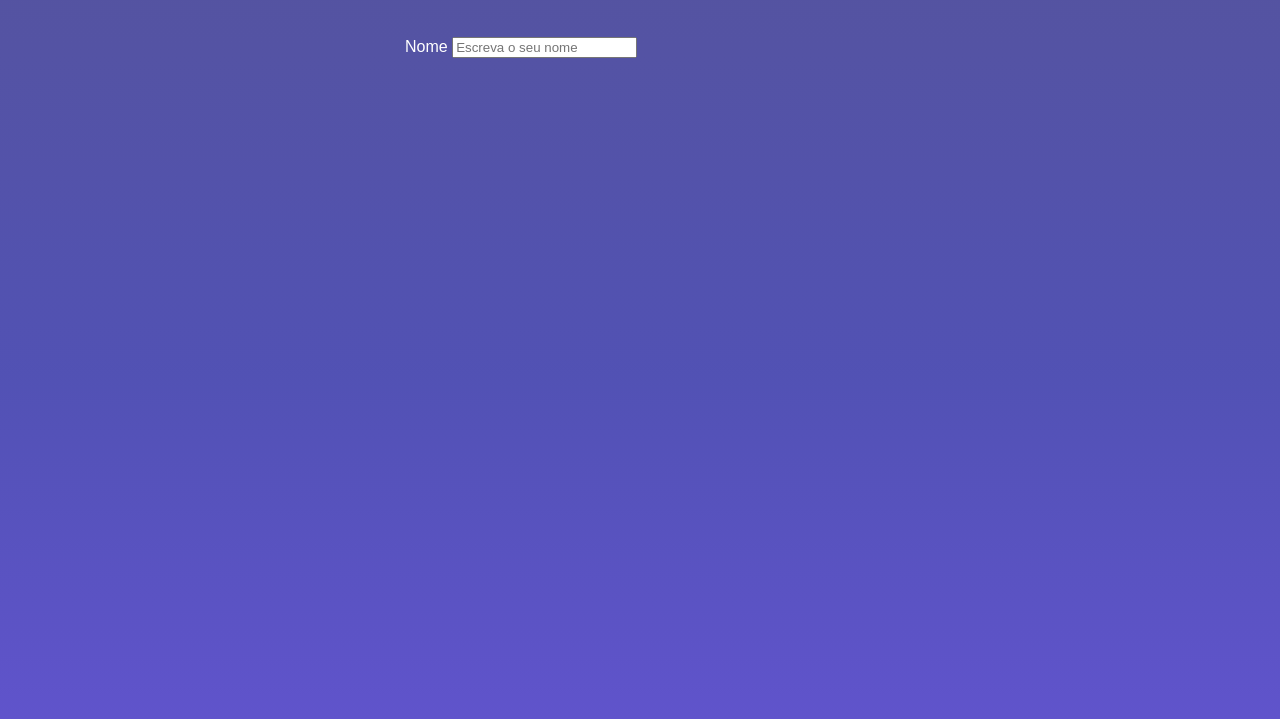
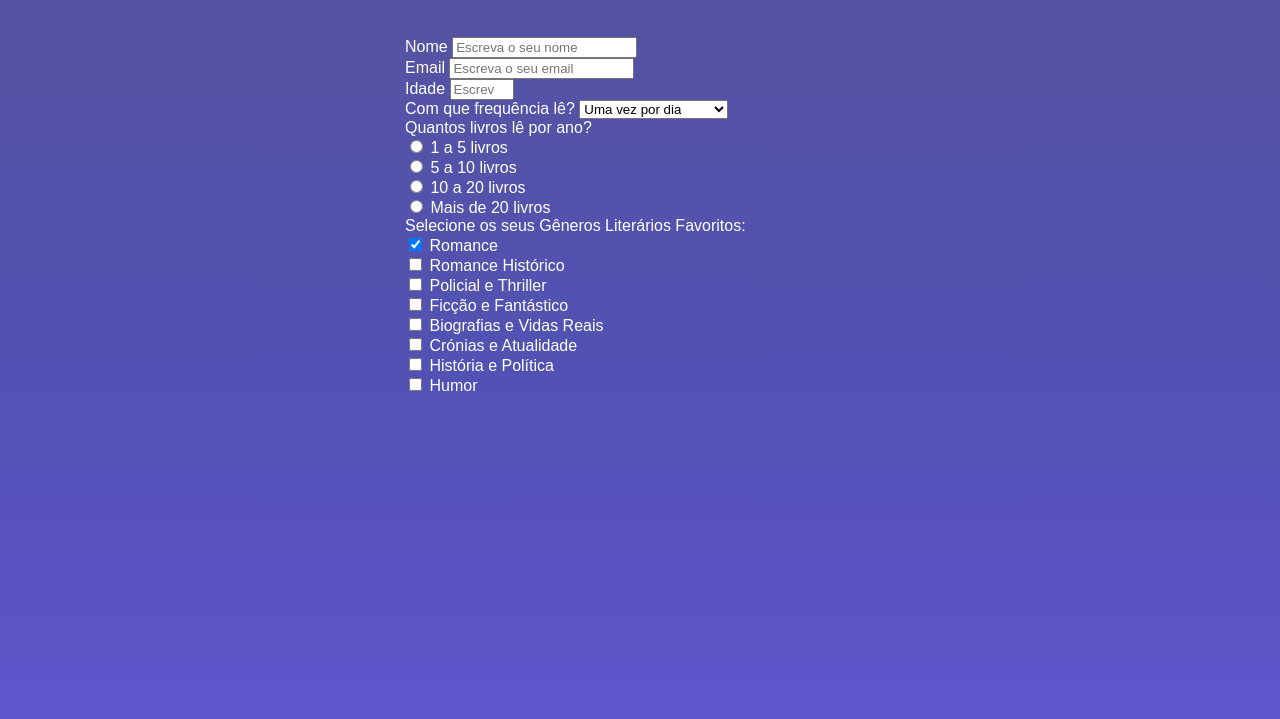
Before and after one commit to anasimao7/survey-form, a plain HTML site: page index.html in a window 1280 px wide. Shown: the part 111-830 px from the top of the page. Drawn offline with Linux system fonts and the light colour scheme; a web font is replaced by a local one.

Commit message:
continuação do formulário

```diff
--- a/index.html
+++ b/index.html
@@ -21,8 +21,51 @@
     </header>
 
     <form action="#" id="survey-form">
-        <label for="name">Nome</label>
+        <label for="name-label">Nome</label>
         <input type="text" id="name" placeholder="Escreva o seu nome" required>
+        <br>
+        <label for="email-label">Email</label>
+        <input type="email" id="email" placeholder="Escreva o seu email" required>
+        <br>
+        <label for="number-label">Idade</label>
+        <input type="number" id="number" min="4" max="120" placeholder="Escreva a sua idade">
+        <br>
+        <label for="dropdown-label">Com que frequência lê?</label>
+        <select id="dropdown" name="dropdown">
+            <option value="opção-1">Uma vez por dia</option>
+            <option value="opção-2">Uma vez por semana</option>
+            <option value="opção-3">Uma vez por mês</option>
+            <option value="opção-4">Uma vez por ano</option>
+          </select>
+        <br>
+        <label for="radio-label">Quantos livros lê por ano?</label><br>
+        <input type="radio" id="1" name="opcao-1" value="1 a 5">
+        <label for="opcao-1">1 a 5 livros</label><br>
+        <input type="radio" id="2" name="opcao-2" value="5 a 10">
+        <label for="opcao-2">5 a 10 livros</label><br>
+        <input type="radio" id="3" name="opcao-3" value="10 a 20">
+        <label for="opcao-3">10 a 20 livros</label><br>
+        <input type="radio" id="4" name="opcao-4" value="20+">
+        <label for="opcao-4">Mais de 20 livros</label>
+        <br>
+        <label for="checkbox-label">Selecione os seus Gêneros Literários Favoritos:</label><br>
+        <input type="checkbox" id="romance" name="romance" value="Romance" checked>
+        <label for="romance">Romance</label><br>
+        <input type="checkbox" id="romance-historico" name="romance-historico" value="Romance Histórico">
+        <label for="romance-historico">Romance Histórico</label><br>
+        <input type="checkbox" id="policial-thriller" name="policial-thriller" value="Policial e Thriller">
+        <label for="policial-thriller">Policial e Thriller</label><br>
+        <input type="checkbox" id="ficcao-fantastico" name="ficcao-fantastico" value="Ficção e Fantástico">
+        <label for="ficcao-fantastico">Ficção e Fantástico</label><br>
+        <input type="checkbox" id="biografias" name="biografias" value="Biografias e Vidas Reais">
+        <label for="biografias">Biografias e Vidas Reais</label><br>
+        <input type="checkbox" id="cronicas-atualidade" name="cronicas-atualidade" value="Crónias e Atualidade">
+        <label for="cronicas-atualidade">Crónias e Atualidade</label><br>
+        <input type="checkbox" id="historia-politica" name="historia-politica" value="História e Política">
+        <label for="historia-politica">História e Política</label><br>
+        <input type="checkbox" id="humor" name="humor" value="Humor">
+        <label for="humor">Humor</label><br>
+
 
     </form>
 
```
